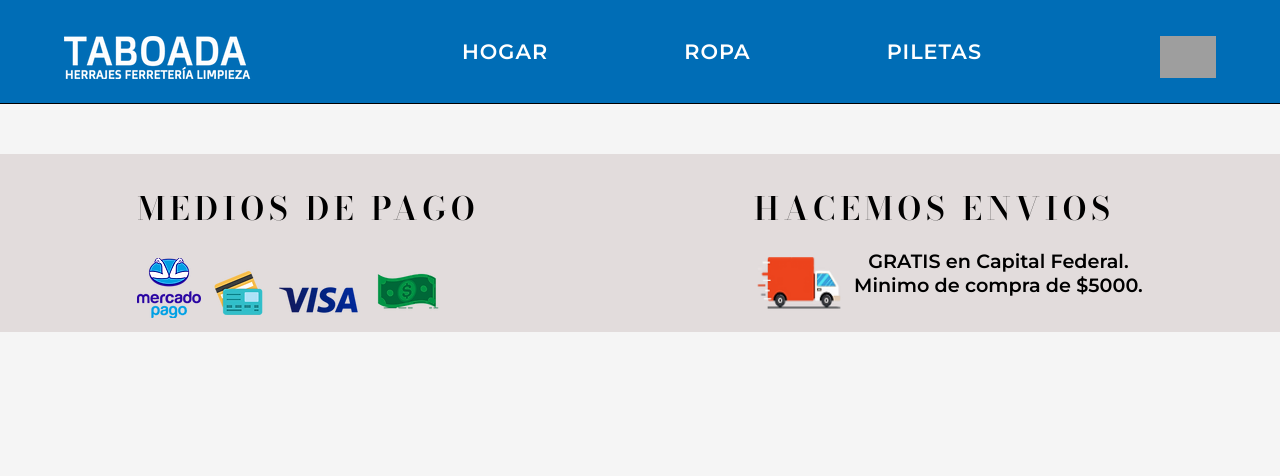
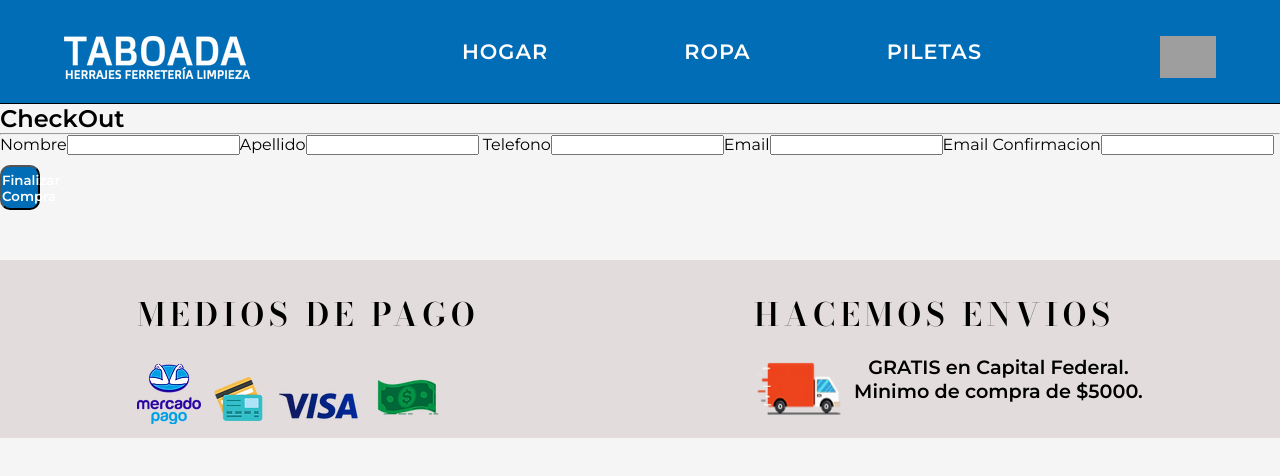
Before and after one commit to NicoRodSup/EcommerceTaboadaReact, a React (Vite) app: page /checkout in a window 1280 px wide. Shown: the top 476 px of the page. Built offline with nearby package versions, Linux system fonts and the light colour scheme; grey boxes are pictures that could not be loaded.

Commit message:
actualizandoProyecto

```diff
--- a/package.json
+++ b/package.json
@@ -10,6 +10,7 @@
     "preview": "vite preview"
   },
   "dependencies": {
+    "firebase": "^10.0.0",
     "react": "^18.2.0",
     "react-dom": "^18.2.0",
     "react-router-dom": "^6.14.1"
--- a/src/App.jsx
+++ b/src/App.jsx
@@ -5,6 +5,8 @@
 import { CartProvider } from './Context/CartContext'
 import Cart from './componentes/Cart/Cart'
 import { Envios } from './componentes/Envios/Envios'
+import CheckOut from './componentes/CheckOut/CheckOut'
+
 const App = () => {
   return (
     <>
@@ -15,6 +17,7 @@
             <Route path="/" element={<ItemListContainer />} />
             <Route path="/categoria/:idCategoria" element={<ItemListContainer />} />
             <Route path ="/cart" element ={<Cart/>} />
+            <Route path ="/checkout" element ={<CheckOut/>} />
             <Route path="/item/:idItem" element={<ItemDetailContainer />} />
           </Routes>
           <Envios/>
--- a/src/asyncmock.js
+++ /dev/null
@@ -1,43 +0,0 @@
-const misProductos = [
-    {id:"1",nombre:"Aromatizante de Ambiente",precio:1300,stock:10,img:"../img/aromatizantes.jpg",idCat:"1"},
-    {id:"2",nombre:"Jabon para Manos X 1 Lt",precio:1100,stock:5,img:"../img/jabonmanoss.jpg",idCat:"1"},
-    {id:"3",nombre:"Jabon liquido X 5 Lts",precio:1600,stock:10,img:"../img/jabonliquidos.jpg",idCat:"2"},
-    {id:"4",nombre:"Papel Higienico Elite ",precio:8500,stock:30,img:"../img/elite.jpeg",idCat:"1"},
-    {id:"5",nombre:"Lavandina Linea Celeste X 5 Lts",precio:1200,stock:40,img:"../img/lavandina.jpeg",idCat:"1"},
-    {id:"6",nombre:"Papel Higienico Higienol X 50 Mts",precio:900,stock:100,img:"../img/higienol.jpeg",idCat:"1"},
-    {id:"7",nombre:"Hipoclorito Al 100% X 5 Lts",precio:3250,stock:12,img:"../img/hipoclorito.jpg",idCat:"3"},
-    {id:"8",nombre:"Suavizante Querubin X 1 Lt",precio:455,stock:50,img:"../img/querubin.jpg",idCat:"2"},
-    {id:"9",nombre:"Canasto para Ropa Sucia",precio:1900,stock:6,img:"../img/canasto.jpg",idCat:"2"},
-
-]
-
-export const getProductos = () => {
-    return new Promise ((resolve) => {
-        setTimeout(() => {
-            resolve (misProductos);
-        },100)
-    })
-}
-
-//Creamos una funcion similar a la anterior pero que retorne 1 solo item
-
-export const getUnProducto = (id) => {
-    return new Promise (resolve => {
-        setTimeout( () => {
-            const producto = misProductos.find(prod => prod.id === id);
-            resolve(producto);
-        },100)
-    })
-
-}
-
-// Creamos una funcion que retorna un array de una determinada categoria de producto:
-
-export const getProductosPorCategoria = (idCategoria) =>{
-    return new Promise ( resolve => {
-        setTimeout( () => {
-            const productosCategoria = misProductos.filter (prod => prod.idCat === idCategoria);
-            resolve (productosCategoria);
-        },100)
-    })
-}
--- /dev/null
+++ b/src/componentes/CheckOut/CheckOut.jsx
@@ -0,0 +1,107 @@
+import { useState} from "react";
+import { CartContext } from "../../Context/CartContext";
+import { db } from "../../services/config";
+import { collection, addDoc } from "firebase/firestore";
+import { useContext } from "react";
+
+
+const CheckOut = () => {
+    const [nombre, setNombre] = useState("");
+    const [apellido,setApellido] = useState("");
+    const [telefono,setTelefono] = useState("");
+    const [email,setEmail] = useState("");
+    const [emailConfirmacion, setEmailConfirmacion] = useState("");
+    const [error,setError] = useState("");
+    const [ordenId,setOrdenId] = useState("");
+
+    const {cart,vaciarCart,total,cantidadTotal} = useContext(CartContext);
+
+    const manejadorFormulario = (event) =>{
+        event.preventDefault()
+
+
+
+    if (!nombre || !apellido || !telefono || !email || !emailConfirmacion){
+        setError("Por favor completa todos los campos");
+        return;
+    }
+
+    if (email !== emailConfirmacion){
+        setError("Los campos del email no coinciden");
+        return;
+    }
+
+    const orden = {
+        items: cart.map(producto => ({
+            id: producto.item.id,
+            nombre: producto.item.nombre,
+            cantidad : producto.cantidad
+
+        })),
+        total: total,
+        fecha: new Date(),
+        nombre,
+        apellido,
+        telefono,
+        email
+    };
+
+    addDoc(collection(db,"ordenes"),orden)
+        .then( docRef => {
+            setOrdenId (docRef.id);
+            vaciarCart();
+        })
+        .catch(error => {
+            console.log("Error al crear la orden",error);
+            setError ("Se produjo un error")
+        })
+
+    }
+
+    return (
+        <div>
+            <h2>CheckOut</h2>
+            <form  onSubmit={manejadorFormulario}>
+                {
+                    cart.map (producto => (
+                        <div key={producto.item.id}>
+                            <p> {producto.item.nombre} x {producto.cantidad}</p>
+                            <p> {producto.item.precio}</p>
+                            <hr />
+                        </div>
+                    ))
+                }
+                <hr />
+                <div className="form-group">
+                    <label htmlFor="">Nombre</label>
+                    <input type="text" value={nombre} onChange={(e) => setNombre(e.target.value)} />
+
+                    <label htmlFor="">Apellido</label>
+                    <input type="text" value={apellido} onChange={(e) => setApellido(e.target.value)} />
+
+                    <label htmlFor=""> Telefono</label>
+                    <input type="text" value={telefono} onChange={(e) => setTelefono(e.target.value)} />
+
+                    <label htmlFor="">Email</label>
+                    <input type="email" value={email} onChange={(e) => setEmail(e.target.value)}/>
+
+                    <label htmlFor="">Email Confirmacion</label>
+                    <input type="email" value={emailConfirmacion} onChange={(e) => setEmailConfirmacion(e.target.value)}/>
+
+
+                </div>
+                {
+                    error && <p> {error}</p>
+                }
+
+                <button type="submit"> Finalizar Compra</button>
+            </form>
+            {
+                ordenId && <strong> Gracias por tu nombre tu nro de orden es {ordenId} </strong>
+
+            }
+        </div>
+    )
+}
+
+export default CheckOut
--- a/src/componentes/Item/Item.jsx
+++ b/src/componentes/Item/Item.jsx
@@ -1,4 +1,3 @@
-import ItemCount from '../ItemCount/ItemCount'
 import './Item.css'
 import { Link } from 'react-router-dom'
 
@@ -11,7 +10,6 @@
         <img className='producto-imagen' src={img} alt={nombre} />
         <h3 className='nombre-producto'>{nombre}</h3>
         <p className='precio-producto'>$ {precio}</p>
-        {/* <p className='id-producto'>ID:{id} </p> */}
         <Link className ='link-productos' to={`/item/${id}`}> Ver Mas </Link>
 
       </div>
--- a/src/componentes/ItemDetailContainer/ItemDetailContainer.jsx
+++ b/src/componentes/ItemDetailContainer/ItemDetailContainer.jsx
@@ -1,20 +1,29 @@
 import { useState, useEffect } from "react"
-import { getUnProducto } from "../../asyncmock"
 import ItemDetail from "../ItemDetail/ItemDetail";
-import { useParams } from "react-router-dom"
+import { useParams } from "react-router-dom";
+import { db } from "../../services/config";
+import { doc } from "firebase/firestore";
+import { getDoc } from "firebase/firestore";
+
 
 const ItemDetailContainer = () => {
-    const [producto,setProducto] = useState(null);
-    const {idItem} =useParams();
+    const [producto, setProducto] = useState(null);
+    const { idItem } = useParams();
 
-    useEffect( () => {
-        getUnProducto(idItem)
-        .then(res => setProducto (res))
-    },[idItem])
+    useEffect(() => {
+        const nuevoDoc = doc(db, "Almacen", idItem);
+        getDoc(nuevoDoc)
+            .then(res => {
+                const data = res.data();
+                const nuevoProducto = { id: res.id, ...data }
+                setProducto(nuevoProducto);
+            })
+            .catch(error => console.log(error))
+    }, [idItem])
 
     return (
         <div>
-            < ItemDetail {...producto}/>
+            < ItemDetail {...producto} />
         </div>
     )
 }
--- a/src/componentes/ItemListContainer/ItemListContainer.jsx
+++ b/src/componentes/ItemListContainer/ItemListContainer.jsx
@@ -1,19 +1,30 @@
 import { useState, useEffect } from "react"
 import ItemList from "../ItemList/ItemList";
-import { getProductos, getProductosPorCategoria} from "../../asyncmock";
-import { useParams } from "react-router-dom"
+import { useParams } from "react-router-dom";
+
+import { collection, getDocs, where, query } from "firebase/firestore";
+import { db } from "../../services/config";
+
 
 const ItemListContainer = (props) => {
-  const [productos, SetProductos] = useState([]);
+  const [productos, setProductos] = useState([]);
 
-  const {idCategoria} = useParams();
+  const { idCategoria } = useParams();
 
   useEffect(() => {
-    const funcion = idCategoria ? getProductosPorCategoria : getProductos;
-    funcion (idCategoria)
-        .then (res => SetProductos(res))
+    const misProductos = idCategoria ? query(collection(db, "Almacen"), where("idCat", "==", idCategoria)) : collection(db, "Almacen");
 
-  },[idCategoria])
+    getDocs(misProductos)
+      .then(res => {
+        const nuevosProductos = res.docs.map(doc => {
+          const data = doc.data()
+          return { id: doc.id, ...data }
+        })
+        setProductos(nuevosProductos);
+      })
+      .catch(error => console.log(error))
+  }, [idCategoria])
+
 
   return (
     <>
--- a/src/index.css
+++ b/src/index.css
@@ -5,6 +5,20 @@
   box-sizing: border-box;
 }
 
-body{
+body {
   background-color: whitesmoke;
 }
+
+body::-webkit-scrollbar {
+  width: 13px;
+}
+
+body::-webkit-scrollbar-thumb {
+  background-color: #006db6;
+  border-radius: 3px;
+}
+
+body::-webkit-scrollbar-thumb:hover {
+  background-color: #00A2E8;
+
+}
--- /dev/null
+++ b/src/services/config.js
@@ -0,0 +1,15 @@
+import { initializeApp } from "firebase/app";
+import {getFirestore} from "firebase/firestore"
+
+const firebaseConfig = {
+    apiKey: "AIzaSyBc3ODdhBU6UT3-Iy0ElYIbgi_brtO7Go0",
+    authDomain: "e-commerce-taboada.firebaseapp.com",
+    projectId: "e-commerce-taboada",
+    storageBucket: "e-commerce-taboada.appspot.com",
+    messagingSenderId: "549354561664",
+    appId: "1:549354561664:web:4751c2e04fedeaffd80665"
+};
+
+const app = initializeApp(firebaseConfig);
+
+export const db = getFirestore(app);
```
Also changed, not shown: src/componentes/ItemCount/ItemCount.css (+6 -4 lines), 1 other file (tests, documents, lock files or other folders).
